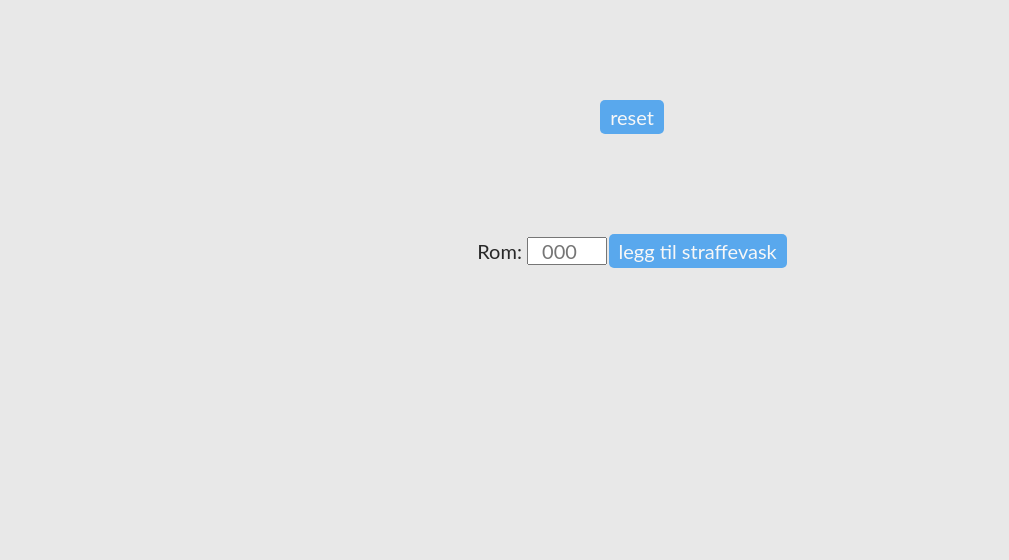
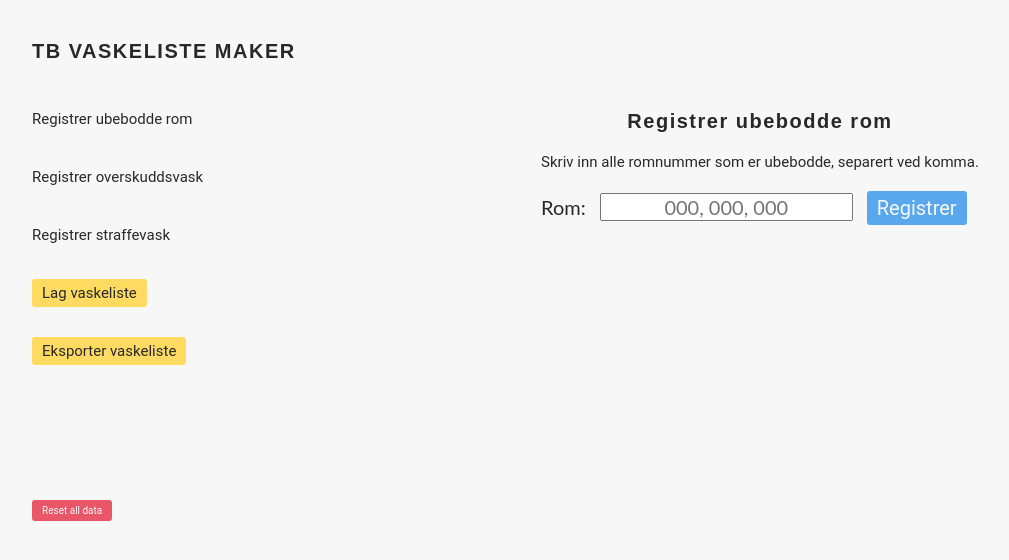
Before and after one commit to emlie/tb-vaskeliste-maker, a plain HTML site: page index.html in a window 1280 px wide. Shown: the whole page, without its empty margins (8-1017 px from the left). Drawn offline with Linux system fonts and the light colour scheme.

Commit message:
make design

```diff
--- a/index.html
+++ b/index.html
@@ -8,6 +8,35 @@
   </head>
   <body>
 
+    <header>
+      <a href="#">tb vaskeliste maker</a>
+    </header>
+
+    <div class="sidebar">
+      <ul>
+        <li><a href="#">registrer ubebodde rom</a></li>
+        <li><a href="#">registrer overskuddsvask</a></li>
+        <li><a href="#">registrer straffevask</a></li>
+        <li><a href="#" class="table-action-link">lag vaskeliste</a></li>
+        <li><a href="#" class="table-action-link">eksporter vaskeliste</a></li>
+        <!-- <li><a href="#" class="last-link">reset all data</a></li> -->
+        <li><button id="btnReset" name="btnReset" class="btnReset">reset all data</button></li>
+      </ul>
+    </div>
+
+    <div class="content">
+      <div class="ubebodde">
+        <h1>registrer ubebodde rom</h1>
+        <p>Skriv inn alle romnummer som er ubebodde, separert ved komma.</p>
+        <form id="formUbebodde" class="space-top">
+          <label for="inpUbebodde">Rom:</label>
+          <input type="text" id="inpUbebodde" name="inpUbebodde" placeholder="000, 000, 000">
+          <button type="button" class="btnForm" name="btnUbebodde">registrer</button>
+        </form>
+      </div>
+    </div>
+
+    <!--
     <button id="btnReset" name="btnReset">reset</button>
 
     <form id="formStraff" class="editForm">
@@ -15,6 +44,7 @@
       <input type="number" name="inpStraff" min="201" max="616" step="1" placeholder="000" required>
       <button type="submit" id="btnStraff" name="btnStraff">legg til straffevask</button>
     </form>
+  -->
 
 
     <!-- The core Firebase JS SDK is always required and must be listed first -->
--- a/scripts.js
+++ b/scripts.js
@@ -46,8 +46,8 @@ function resetData(event) {
     // reset overskudd & straff
     for (i; i <= upperBound; i++) {
       floorsDb[floorDbIndex].child(i).set({
-        'overskudd': 0,
-        'straff': 0
+        overskudd: 0,
+        straff: 0
       });
     }
 
@@ -57,25 +57,35 @@ function resetData(event) {
 
 }
 
-function addStraff(event, snapshot) {
-  event.preventDefault();
+function getRoomData(snapshot) {
+  console.log('getRoomData');
 
   let roomNum = Number(formStraff.querySelector('input').value);
   let floor = Number(formStraff.querySelector('input').value[0]);
+  let room;
+  let roomData = snapshot.val();
 
   floorsNum.forEach((floorNum) => {
     if (floor == floorNum) {
       let floorDb = floorsDb[floorsNum.indexOf(floor)];
 
-      //
+      room = floorDb.child(roomNum);
+      // let roomData = snapshot.val();
 
-      // console.log(`floorDb: ${floorDb}`);
+      console.log(`floorDb: ${floorDb}`);
+      console.log(`roomData: ${roomData}`);
     }
   });
-
 
   console.log(`addStraff to ${room} at floor ${floor}`);
 }
 
+function addStraff(event) {
+  event.preventDefault();
+
+  console.log('addStraff');
+}
+
 btnReset.addEventListener('click', resetData);
 formStraff.addEventListener('submit', addStraff);
+formStraff.addEventListener('change', getRoomData);
--- a/style.css
+++ b/style.css
@@ -4,6 +4,7 @@
   --heading-ff-ss-2: 'Montserrat', sans-serif;
   --heading-ff-ss-3: 'Quicksand', sans-serif;
   --heading-ff-ss-4: 'Nunito', sans-serif;
+  --heading-ff-ss-5: 'Poppins', sans-serif;
   --heading-ff-s-1: 'Lora', serif;
   --heading-ff-s-2: 'Playfair Display', serif;
   --heading-ff-s-3: 'Old Standard TT', serif;
@@ -77,32 +78,61 @@
 
 body {
   width: 100vw;
-  background: var(--gray-lighter);
+  background: var(--almost-white);
 
   display: flex;
-  flex-flow: column;
-  align-items: center;
-  align-content: center;
-  justify-content: center;
+  flex-flow: row;
+  align-items: flex-start;
+  align-content: flex-start;
+  justify-content: flex-start;
+}
+
+header {
+  width: 100%;
+  height: auto;
+
+  padding: calc(var(--space)*4)
+           calc(var(--space)*2)
+           calc(var(--space)*2)
+           calc(var(--space)*4);
+  background: transparent;
+  /* border-bottom: calc(var(--space)*0.2) solid var(--gray-lighter); */
+
+  position: absolute;
+}
+
+header a {
+  font-family: var(--heading-ff-ss-5);
+  font-weight: bold;
+  font-style: normal;
+  font-size: 2rem;
+
+  color: var(--almost-black);
+
+  text-align: center;
+  text-decoration: none;
+  text-transform: uppercase;
+
+  letter-spacing: calc(var(--space)*0.15);
 }
 
 button {
   width: auto;
   height: auto;
 
-  margin-top: calc(var(--space)*10);
+  /* margin-top: calc(var(--space)*10); */
   padding: calc(var(--space)*0.5) var(--space);
 
-  background: var(--blue);
+  background: transparent;
   border: none;
-  border-radius: calc(var(--space)*0.5);
+  border-radius: calc(var(--space)*0.3);
 
-  font-family: var(--main-ff-ss-1);
+  font-family: var(--main-ff-ss-3);
   font-weight: normal;
   font-style: normal;
   font-size: 2rem;
 
-  color: var(--almost-white);
+  color: var(--almost-black);
 
   text-align: center;
   text-decoration: none;
@@ -112,6 +142,10 @@ button {
 
 form label,
 form input {
+  margin: 0
+          calc(var(--space)*1.25)
+          0
+          0;
   font-family: var(--main-ff-ss-1);
   font-weight: normal;
   font-style: normal;
@@ -122,3 +156,154 @@ form input {
   text-align: center;
   text-decoration: none;
 }
+
+h1 {
+  padding-bottom: calc(var(--space)*2);
+
+  font-family: var(--heading-ff-ss-5);
+  font-weight: bold;
+  font-style: normal;
+  font-size: 2rem;
+
+  color: var(--almost-black);
+
+  text-align: center;
+  text-decoration: none;
+  text-transform: none;
+
+  letter-spacing: calc(var(--space)*0.15);
+}
+
+p {
+  font-family: var(--main-ff-ss-3);
+  font-weight: normal;
+  font-style: normal;
+  font-size: 1.5rem;
+
+  color: var(--almost-black);
+
+  text-align: center;
+  text-decoration: none;
+}
+
+h1::first-letter {
+  text-transform: uppercase;
+}
+
+.space-top {
+  padding-top: calc(var(--space)*2);
+}
+
+.sidebar {
+  width: 20vw;
+  height: 100vh;
+
+  padding: calc(var(--space)*9)
+           calc(var(--space)*2)
+           calc(var(--space)*2)
+           calc(var(--space)*2);
+
+  background: transparent;
+  /* border-right: 1px solid var(--gray-lighter); */
+}
+
+.sidebar ul {
+  list-style-type: none;
+}
+
+.sidebar ul li {
+  width: 100%;
+  height: auto;
+
+  padding: calc(var(--space)*2);
+  /* border: 1px solid red; */
+
+  transition: var(--smooth);
+}
+
+.sidebar ul li::first-letter {
+  text-transform: uppercase;
+}
+
+.sidebar ul li a {
+  font-family: var(--main-ff-ss-3);
+  font-weight: normal;
+  font-style: normal;
+  font-size: 1.5rem;
+
+  color: var(--almost-black);
+
+  text-align: center;
+  text-decoration: none;
+
+  transition: var(--smooth);
+}
+
+.sidebar ul li a:hover {
+  color: blue;
+}
+
+.table-action-link {
+  padding: calc(var(--space)*0.5) var(--space);
+
+  background: var(--yellow);
+  border-radius: calc(var(--space)*0.3);
+}
+
+.last-link {
+  font-size: 0.5rem;
+
+  color: red;
+}
+
+.btnReset {
+  margin-top: calc(var(--space)*10);
+
+  background: var(--red);
+
+  font-family: var(--main-ff-ss-3);
+  font-weight: normal;
+  font-style: normal;
+  font-size: 1rem;
+
+  color: var(--almost-white);
+
+  text-align: center;
+  text-decoration: none;
+
+  transition: var(--smooth);
+
+  position: absolute;
+}
+
+.btnForm {
+  padding: calc(var(--space)*0.5) var(--space);
+
+  background: var(--blue);
+
+  color: var(--almost-white);
+}
+
+.btnReset::first-letter,
+.btnForm::first-letter {
+  text-transform: uppercase;
+}
+
+.content {
+  width: 80vw;
+  height: 100vh;
+
+  padding: calc(var(--space)*11)
+           calc(var(--space)*2)
+           calc(var(--space)*2)
+           calc(var(--space)*2);
+
+  background: transparent;
+  /* border: 1px solid red; */
+
+  display: flex;
+  flex-flow: column;
+  align-items: center;
+  align-content: flex-start;
+  justify-content: flex-start;
+}
```
